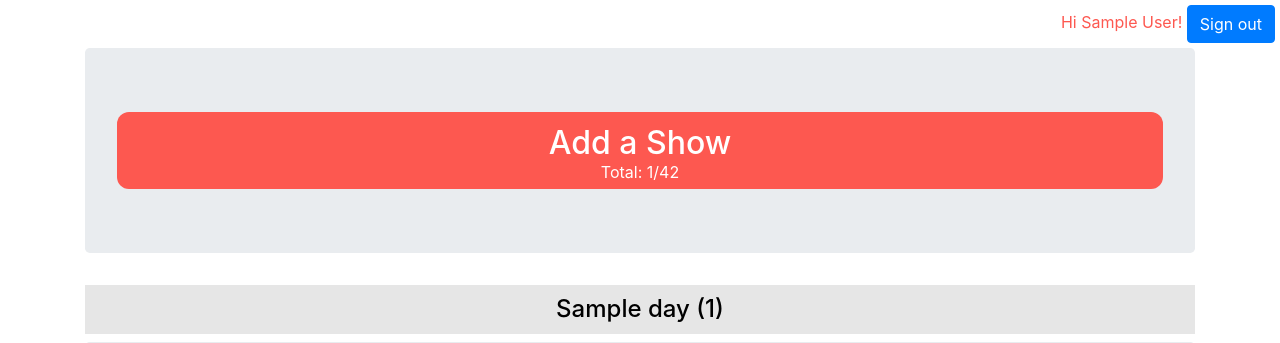
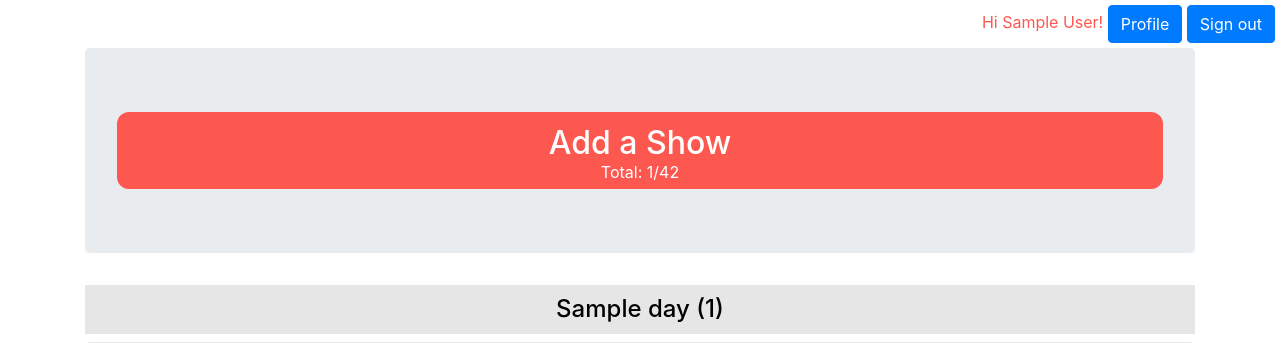
Before and after one commit to 1HectorAC/ShowTracker, a Flask app: template templates/dashboard.html in a window 1280 px wide. Shown: the part 116-459 px from the top of the page. Run offline with Flask 2, Linux system fonts and the light colour scheme; the visitor is signed in with stand-in values (Sample User, id 1); the template is opened without the code that fills it: most values are stand-ins (such as "Sample title", 1, 10 or a date in 2020); some libraries are stand-ins or nearby versions.

Commit message:
Added a link to profile page in dashboard.html.

```diff
--- a/templates/dashboard.html
+++ b/templates/dashboard.html
@@ -4,6 +4,7 @@
 
 <div class="text-right" style="background-color: white; padding: 5px; color:#fd5850">
     <p style="display:inline">Hi {{session['user']['name']}}!</p>
+    <a href="/profile/" class="btn btn-primary">Profile</a>
     <a href="/user/signout" class="btn btn-primary">Sign out</a>
 </div>
 
```
